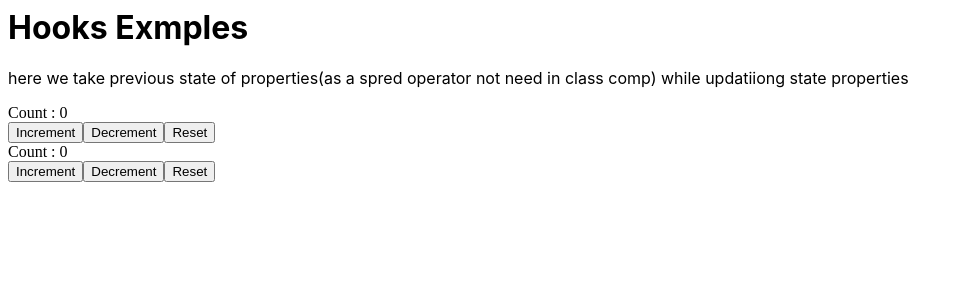
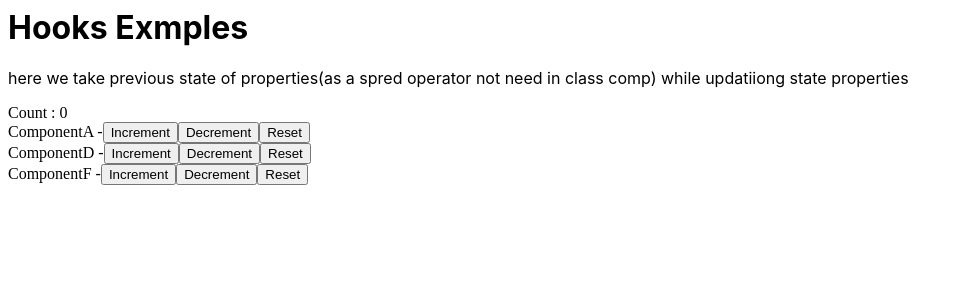
Before and after one commit to Upendra2024/React-hooks, a React (Create React App) app: page / in a window 1280 px wide. Shown: the top 300 px of the page, without its empty margins (0-963 px from the left). Built offline with nearby package versions, Linux system fonts and the light colour scheme.

Commit message:
1 file modified, 6 added

```diff
--- a/src/App.js
+++ b/src/App.js
@@ -1,4 +1,4 @@
-import React from 'react';
+import React, { useReducer } from 'react';
 import './style.css';
 import { StateOne } from './usestate/StateOne';
 import { StateTwo } from './usestate/StateTwo';
@@ -7,14 +7,33 @@
 import { MouseCounter } from './useeffect/MouseCounter';
 import { IncorrDependency } from './useeffect/IncorrDependency';
 import { FetchData } from './useeffect/FetchData';
-import { ComponentC } from './usecontext/ComponentC';
+// import { ComponentC } from './usecontext/ComponentC';
 import { CounterOne } from './usereducer/CounterOne';
 import { CounterTwo } from './usereducer/CounterTwo';
 import { CounterThree } from './usereducer/CounterThree';
+import { ComponentA } from './usereducer/ComponentA';
+import { ComponentB } from './usereducer/ComponentB';
+import { ComponentC } from './usereducer/ComponentC';
 
 export const UserContext = React.createContext();
 export const ChannelContext = React.createContext();
+export const CountContext = React.createContext();
+
+const initialState = 0;
+const reducer = (state, action) => {
+  switch (action) {
+    case 'Increment':
+      return state + 1;
+    case 'Decrement':
+      return state - 1;
+    case 'Reset':
+      return initialState;
+    default:
+      return state;
+  }
+};
 export default function App() {
+  const [count, dispatch] = useReducer(reducer, initialState);
   return (
     <div>
       <h1>Hooks Exmples</h1>
@@ -39,7 +58,15 @@
 
       {/* <CounterOne /> */}
       {/* <CounterTwo/> */}
-      <CounterThree />
+      {/* <CounterThree /> */}
+      <CountContext.Provider
+        value={{ countState: count, countDispatch: dispatch }}
+      >
+        Count : {count}
+        <ComponentA />
+        <ComponentB />
+        <ComponentC />
+      </CountContext.Provider>
     </div>
   );
 }
--- /dev/null
+++ b/src/usereducer/ComponentA.js
@@ -0,0 +1,31 @@
+import React, { useContext } from 'react';
+import { CountContext } from '../App';
+export const ComponentA = () => {
+  const countContext = useContext(CountContext);
+  return (
+    <div>
+      ComponentA -
+      <button
+        onClick={() => {
+          countContext.countDispatch('Increment');
+        }}
+      >
+        Increment
+      </button>
+      <button
+        onClick={() => {
+          countContext.countDispatch('Decrement');
+        }}
+      >
+        Decrement
+      </button>
+      <button
+        onClick={() => {
+          countContext.countDispatch('Reset');
+        }}
+      >
+        Reset
+      </button>
+    </div>
+  );
+};
--- /dev/null
+++ b/src/usereducer/ComponentB.js
@@ -0,0 +1,9 @@
+import React from 'react';
+import {ComponentD} from './ComponentD';
+export const ComponentB = () =>{
+  return(
+    <div>
+      <ComponentD/>
+    </div>
+  )
+}
--- /dev/null
+++ b/src/usereducer/ComponentC.js
@@ -0,0 +1,10 @@
+import React from 'react';
+import {ComponentE} from './ComponentE';
+export const ComponentC = () =>{
+  return(
+    <div>
+      <ComponentE/>
+
+    </div>
+  )
+}
--- /dev/null
+++ b/src/usereducer/ComponentD.js
@@ -0,0 +1,31 @@
+import React, { useContext } from 'react';
+import { CountContext } from '../App';
+export const ComponentD = () => {
+  const countContext = useContext(CountContext);
+  return (
+    <div>
+      ComponentD -
+      <button
+        onClick={() => {
+          countContext.countDispatch('Increment');
+        }}
+      >
+        Increment
+      </button>
+      <button
+        onClick={() => {
+          countContext.countDispatch('Decrement');
+        }}
+      >
+        Decrement
+      </button>
+      <button
+        onClick={() => {
+          countContext.countDispatch('Reset');
+        }}
+      >
+        Reset
+      </button>
+    </div>
+  );
+};
--- /dev/null
+++ b/src/usereducer/ComponentE.js
@@ -0,0 +1,9 @@
+import React from 'react';
+import {ComponentF} from './ComponentF'
+export const ComponentE = () =>{
+  return(
+    <div>
+      <ComponentF/>
+    </div>
+  )
+}
--- /dev/null
+++ b/src/usereducer/ComponentF.js
@@ -0,0 +1,31 @@
+import React, { useContext } from 'react';
+import { CountContext } from '../App';
+export const ComponentF = () => {
+  const countContext = useContext(CountContext);
+  return (
+    <div>
+      ComponentF -
+      <button
+        onClick={() => {
+          countContext.countDispatch('Increment');
+        }}
+      >
+        Increment
+      </button>
+      <button
+        onClick={() => {
+          countContext.countDispatch('Decrement');
+        }}
+      >
+        Decrement
+      </button>
+      <button
+        onClick={() => {
+          countContext.countDispatch('Reset');
+        }}
+      >
+        Reset
+      </button>
+    </div>
+  );
+};
```
